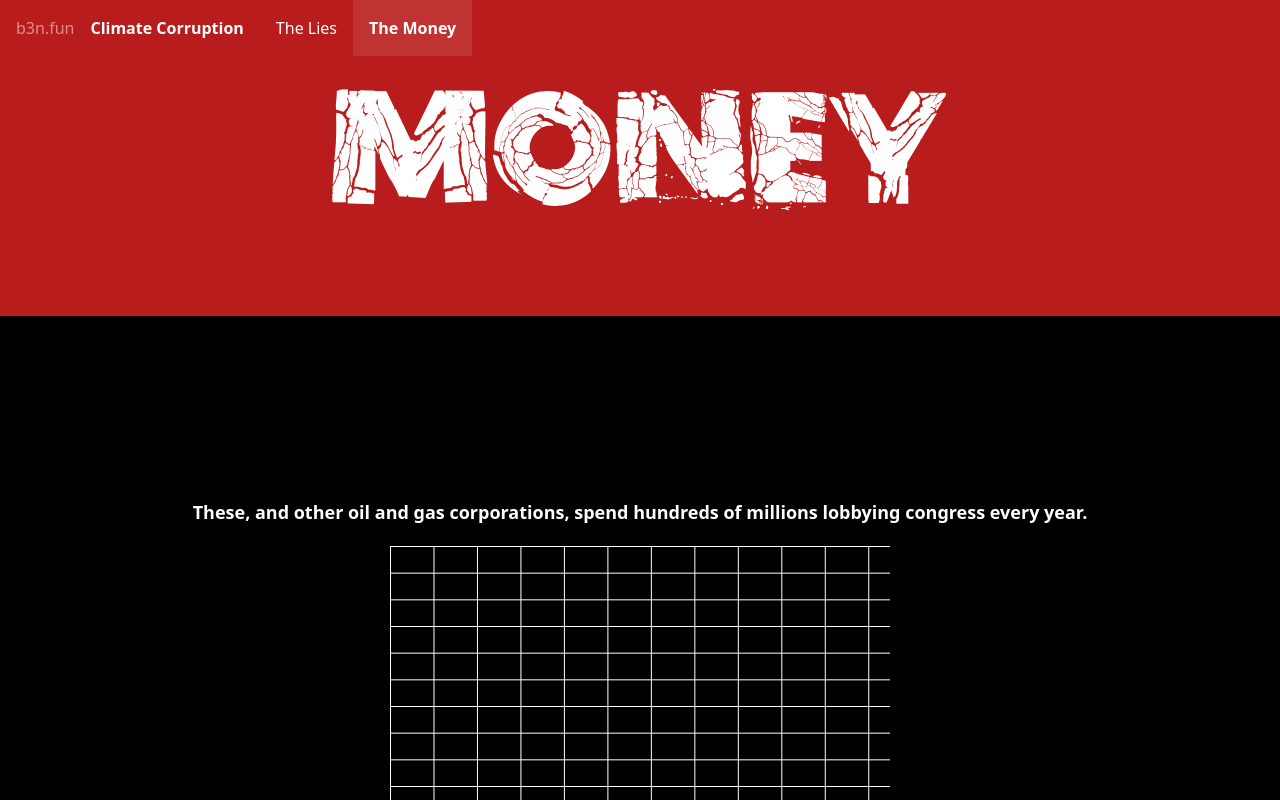
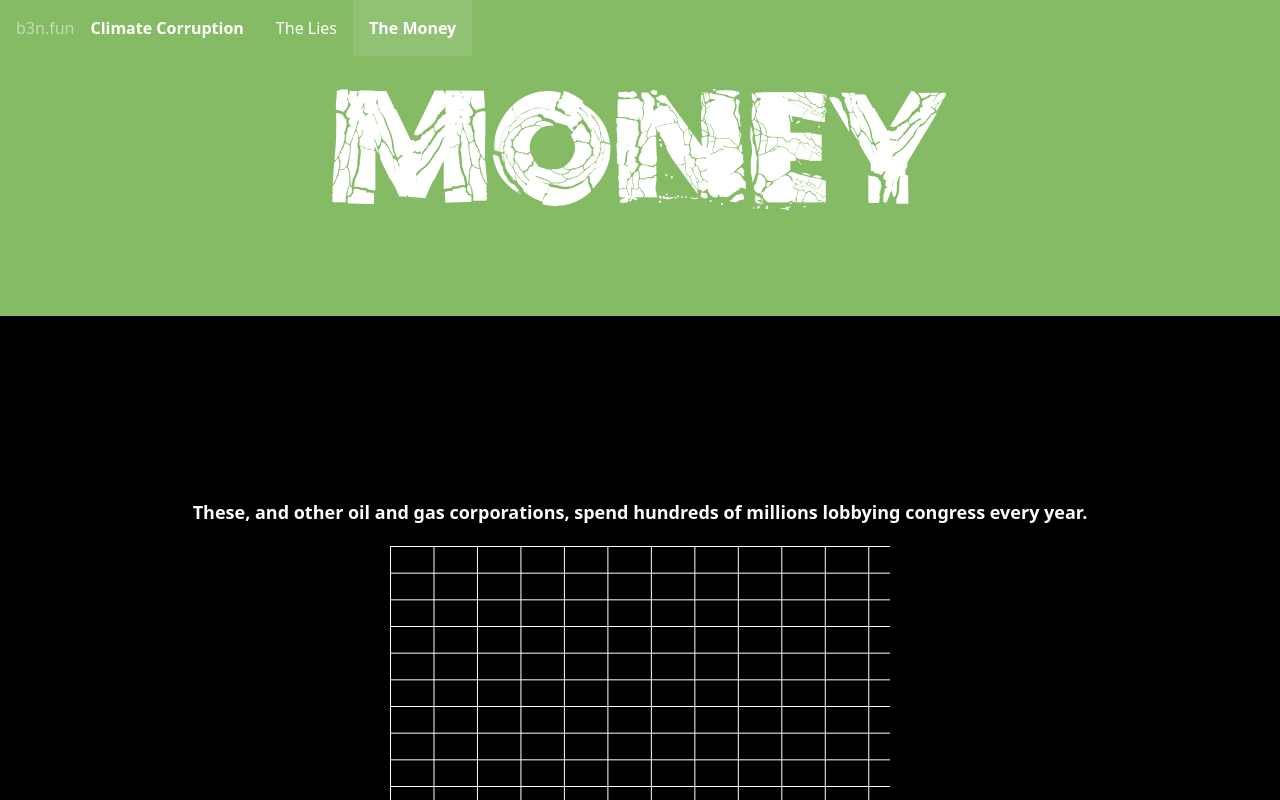
Before and after one commit to bashbaugh/b3n.fun, a Next.js app: page /climate-corruption/money in a window 1280 px wide. Shown: the top 800 px of the page. Built offline with nearby package versions, Linux system fonts and the light colour scheme.

Commit message:
money color

```diff
--- a/projects/earth/climate-corruption/lies.tsx
+++ b/projects/earth/climate-corruption/lies.tsx
@@ -6,6 +6,7 @@ export default function Lies() {
     <Layout
       title={'The Lies'}
       pageTitle={'Deception'}
+      pageSubtitle={''}
       activeTab={'lies'}
       navClass="bg-red-700"
     >
--- a/projects/earth/climate-corruption/money.tsx
+++ b/projects/earth/climate-corruption/money.tsx
@@ -1,4 +1,3 @@
-import TheLies from './sections/TheLies'
 import Layout from './components/Layout'
 import LobbyingGraph from './sections/LobbyingGraph'
 
@@ -7,8 +6,9 @@ export default function Money() {
     <Layout
       title={'The Money'}
       pageTitle={'Money'}
+      pageSubtitle={''}
       activeTab={'money'}
-      navClass="bg-red-700"
+      navClass="bg-[#85bb65]"
     >
       {/* <SmokeEffect /> */}
       <div className="story w-full py-16 gap-16 min-h-screen justify-center -mt-10">
```
